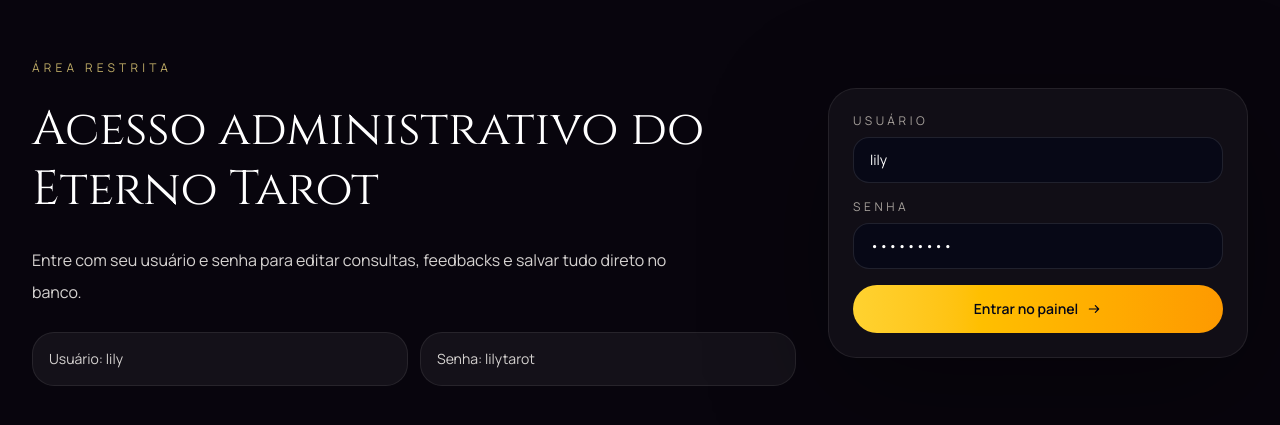
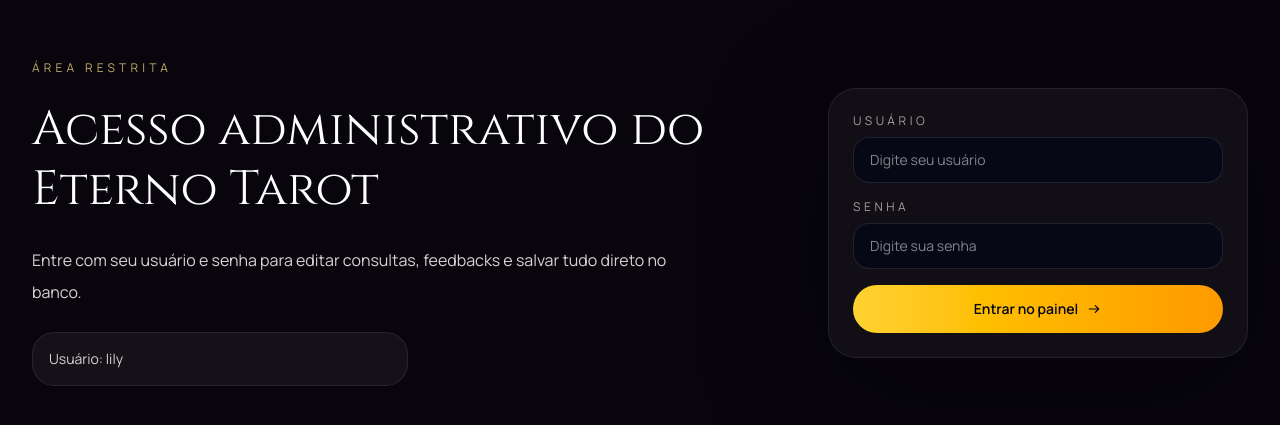
Before and after one commit to marielleillha96-del/lilyeternotarot, a Next.js app: page /admin/login in a window 1280 px wide. Shown: the part 177-602 px from the top of the page. Built offline with nearby package versions, Linux system fonts and the light colour scheme; no server answers.

Commit message:
Hide admin password from login page

```diff
--- a/src/app/admin/login/page.tsx
+++ b/src/app/admin/login/page.tsx
@@ -31,7 +31,6 @@ export default async function AdminLoginPage() {
 
             <div className="grid gap-3 text-sm text-stone-300 sm:grid-cols-2">
               <div className="rounded-[22px] border border-white/8 bg-white/5 p-4">Usuário: lily</div>
-              <div className="rounded-[22px] border border-white/8 bg-white/5 p-4">Senha: lilytarot</div>
             </div>
           </section>
 
--- a/src/components/admin-login-form.tsx
+++ b/src/components/admin-login-form.tsx
@@ -13,8 +13,8 @@ function Icon({ className = 'h-4 w-4' }: { className?: string }) {
 
 export default function AdminLoginForm() {
   const router = useRouter();
-  const [username, setUsername] = useState('lily');
-  const [password, setPassword] = useState('lilytarot');
+  const [username, setUsername] = useState('');
+  const [password, setPassword] = useState('');
   const [error, setError] = useState('');
   const [loading, setLoading] = useState(false);
 
@@ -51,10 +51,12 @@ export default function AdminLoginForm() {
       <div className="space-y-2">
         <label className="block text-xs uppercase tracking-[0.3em] text-stone-400">Usuário</label>
         <input
+          name="admin-username"
           value={username}
           onChange={(event) => setUsername(event.target.value)}
+          placeholder="Digite seu usuário"
           className="w-full rounded-2xl border border-white/10 bg-slate-950/60 px-4 py-3 text-sm text-white outline-none transition focus:border-amber-300/35"
-          autoComplete="username"
+          autoComplete="off"
         />
       </div>
 
@@ -62,10 +64,12 @@ export default function AdminLoginForm() {
         <label className="block text-xs uppercase tracking-[0.3em] text-stone-400">Senha</label>
         <input
           type="password"
+          name="admin-password"
           value={password}
           onChange={(event) => setPassword(event.target.value)}
+          placeholder="Digite sua senha"
           className="w-full rounded-2xl border border-white/10 bg-slate-950/60 px-4 py-3 text-sm text-white outline-none transition focus:border-amber-300/35"
-          autoComplete="current-password"
+          autoComplete="new-password"
         />
       </div>
 
```
